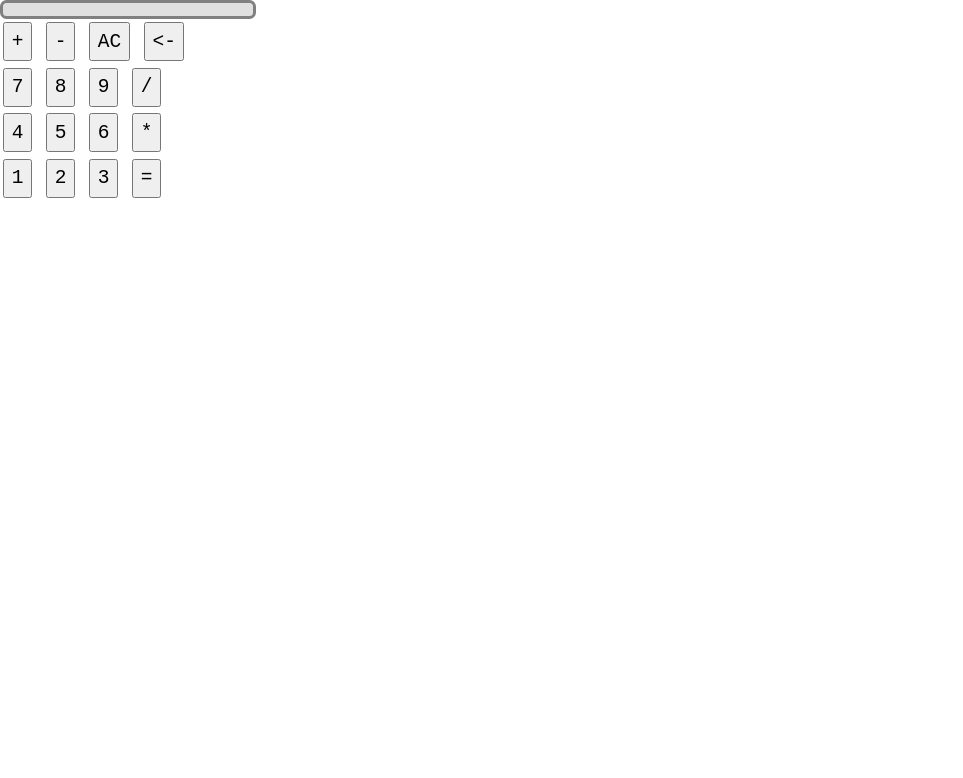
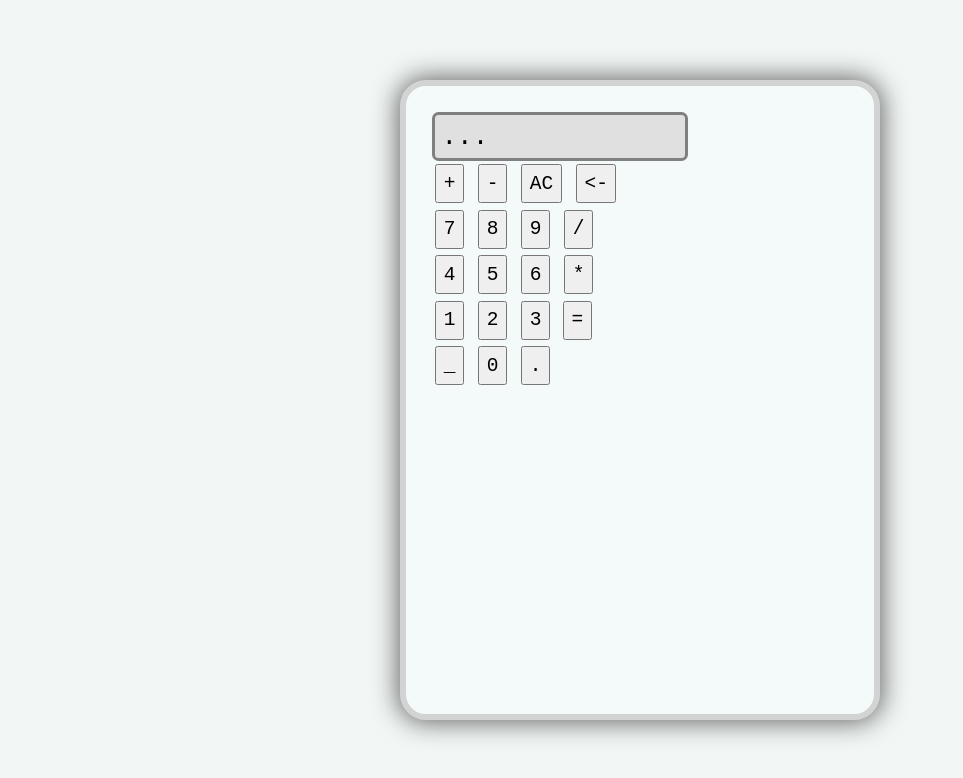
Before and after one commit to CrispDeserving/calculator-test, a plain HTML site: page index.html in a window 1280 px wide. Shown: the whole page, without its empty margins (0-963 px from the left). Drawn offline with Linux system fonts and the light colour scheme.

Commit message:
Add basic styling to .main-container

```diff
--- a/index.html
+++ b/index.html
@@ -10,6 +10,25 @@
       margin: 0;
       padding: 0;
       font-family: monospace;
+    }
+
+    body {
+      display: flex;
+      justify-content: center;
+      align-items: center;
+      width: 100vw;
+      height: 100vh;
+      background-color: rgb(242, 247, 246);
+    }
+
+    .main-container {
+      width: 60vh;
+      height: 80vh;
+      background-color: rgb(244, 250, 250);
+      border-radius: 2rem;
+      border: 0.5rem solid lightgray;
+      padding: 2rem;
+      box-shadow: 0 0 2rem 0.2rem rgb(102, 102, 102);
     }
 
     button {
@@ -26,13 +45,23 @@
       border: 0.25rem solid gray;
       border-radius: 0.5rem;
     }
+
+    .big-row {
+      display: flex;
+      flex: 1;
+      gap: 0.5rem;
+    }
+
+    .row {
+      flex: 1;
+    }
   </style>
   <title>Calculator</title>
 </head>
 <body>
   <div class="main-container">
     <div class="display">
-      <span class="text"></span>
+      <span class="text">...</span>
     </div>
 
     <div class="buttons">
@@ -57,11 +86,24 @@
         <button class="operator">*</button>
       </div>
 
-      <div class="row">
-        <button class="number">1</button>
-        <button class="number">2</button>
-        <button class="number">3</button>
-        <button class="equals">=</button>
+      <div class="big-row">
+        <div class="rows">
+          <div class="row">
+            <button class="number">1</button>
+            <button class="number">2</button>
+            <button class="number">3</button>
+          </div>
+
+          <div class="row">
+            <button class="nothing">_</button>
+            <button class="number zero">0</button>
+            <button class="number">.</button>
+          </div>
+        </div>
+
+        <div class="big-equals">
+          <button class="equals">=</button>
+        </div>
       </div>
     </div>
   </div>
--- a/script.js
+++ b/script.js
@@ -65,9 +65,9 @@ function push_operator(symbol) {
     update_display(global_display);
 }
 
-function update_display(text = global_display) {
+function update_display(string = global_display) {
     const text_element = document.querySelector(".text");
-    text_element.textContent = text;
+    text_element.textContent = string === "" ? "..." : string;
 }
 
 function click_equal_btn_handler() {
```
